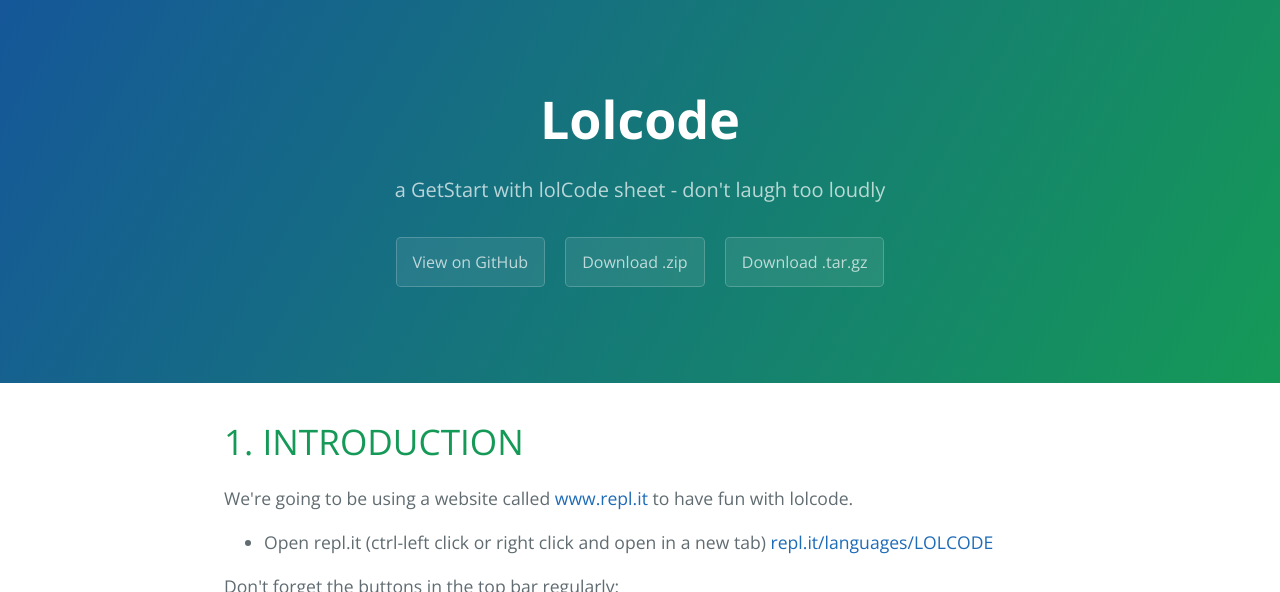
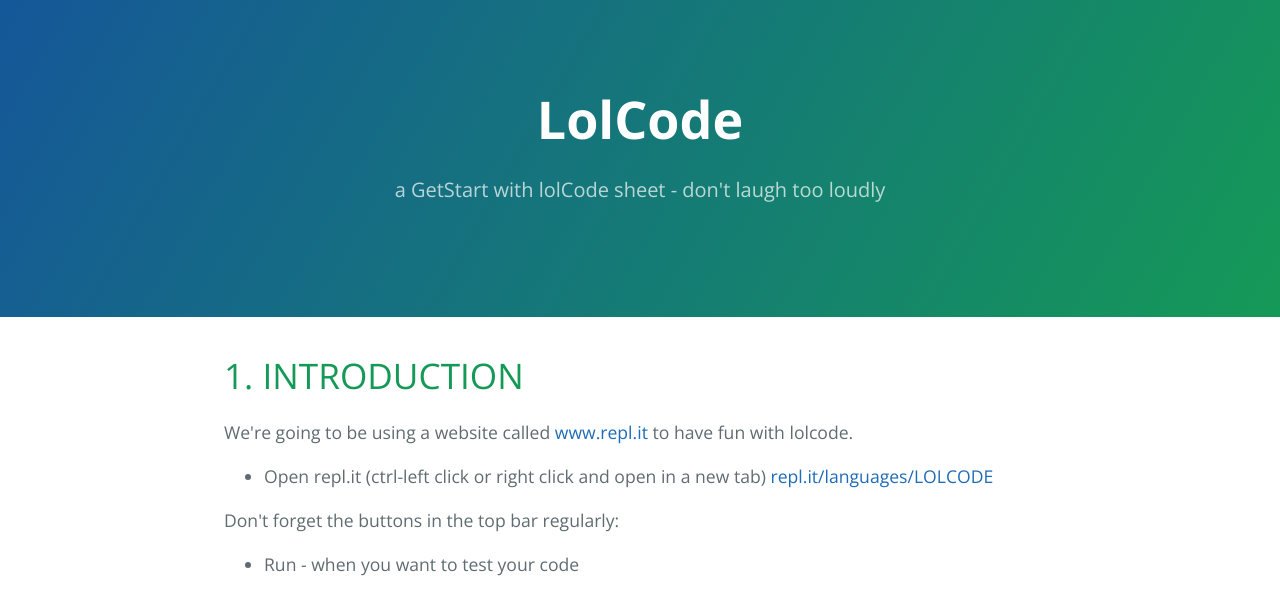
Before and after one commit to Teach-Programming/LolCode, a plain HTML site: page index.html in a window 1280 px wide. Shown: the top 592 px of the page. Drawn offline with nearby package versions, Linux system fonts and the light colour scheme.

Commit message:
Update index.html

```diff
--- a/index.html
+++ b/index.html
@@ -2,7 +2,7 @@
 <html lang="en-us">
   <head>
     <meta charset="UTF-8">
-    <title>Lolcode by Teach-Programming</title>
+    <title>LolCode by Teach-Programming</title>
     <meta name="viewport" content="width=device-width, initial-scale=1">
     <link rel="stylesheet" type="text/css" href="stylesheets/normalize.css" media="screen">
     <link href='https://fonts.googleapis.com/css?family=Open+Sans:400,700' rel='stylesheet' type='text/css'>
@@ -11,11 +11,8 @@
   </head>
   <body>
     <section class="page-header">
-      <h1 class="project-name">Lolcode</h1>
+      <h1 class="project-name">LolCode</h1>
       <h2 class="project-tagline">a GetStart with lolCode sheet - don&#39;t laugh too loudly</h2>
-      <a href="https://github.com/Teach-Programming/LolCode" class="btn">View on GitHub</a>
-      <a href="https://github.com/Teach-Programming/LolCode/zipball/master" class="btn">Download .zip</a>
-      <a href="https://github.com/Teach-Programming/LolCode/tarball/master" class="btn">Download .tar.gz</a>
     </section>
 
     <section class="main-content">
```
